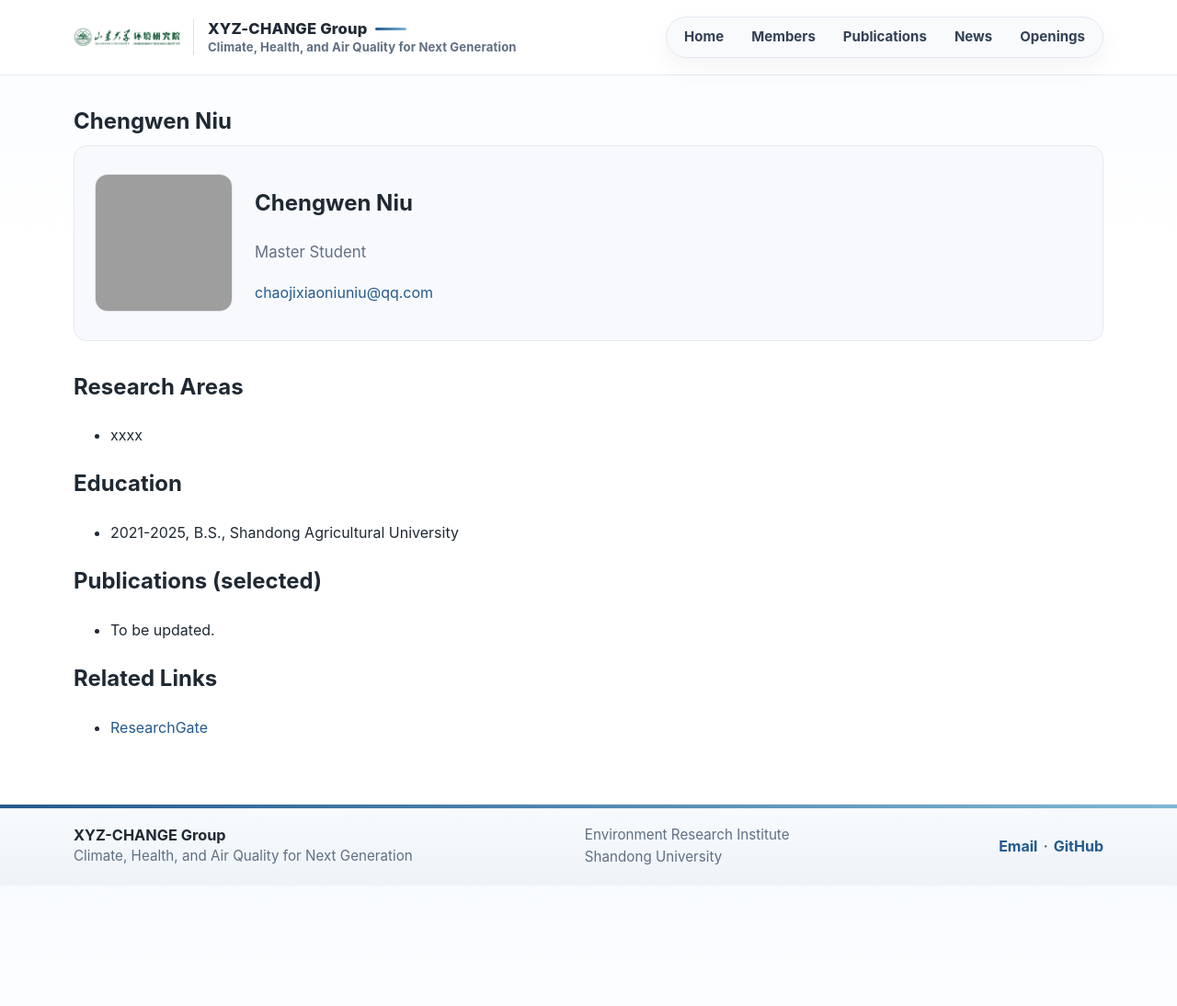
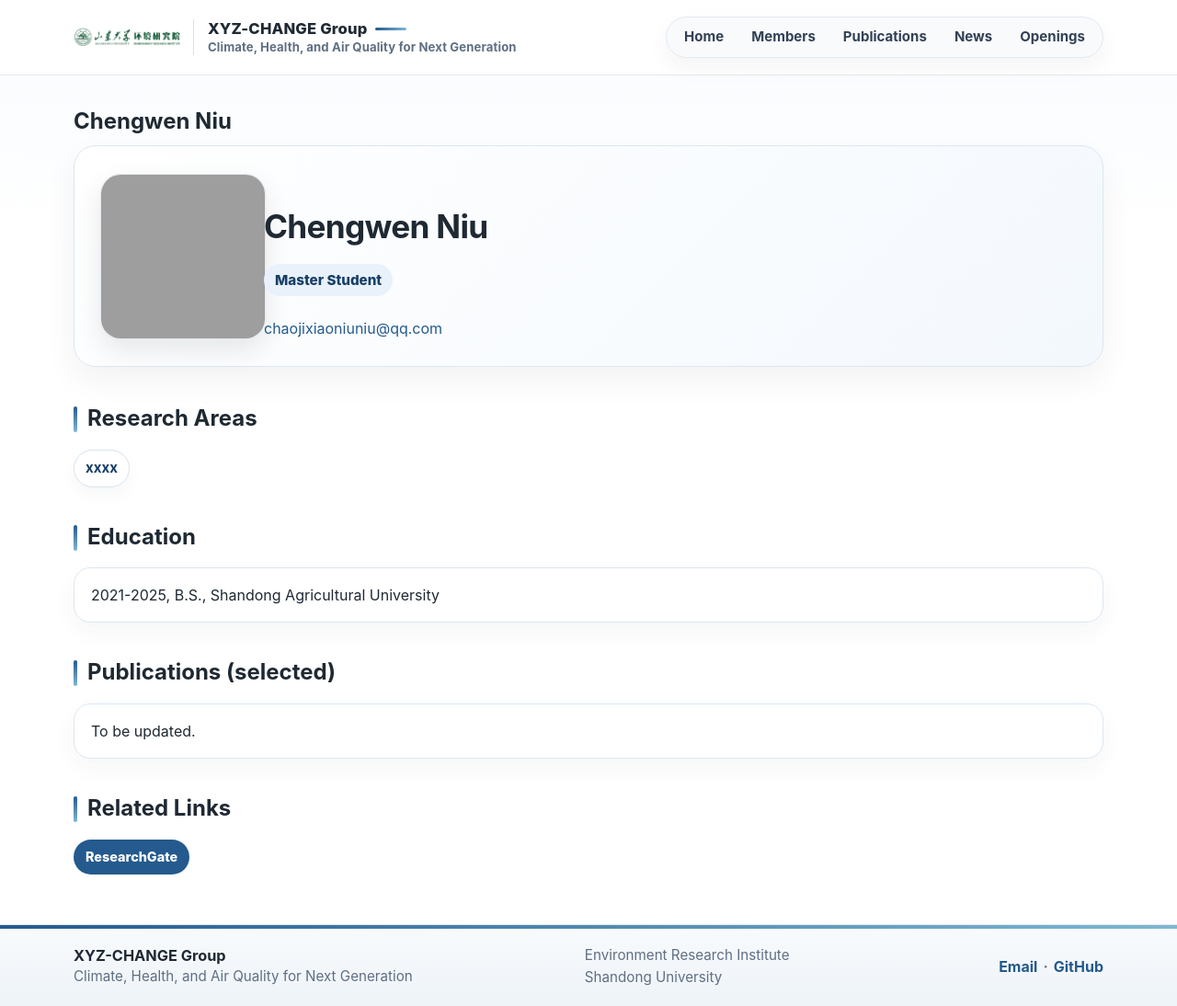
Before and after one commit to MuJSh/xyz_CHANGE, a Jekyll site: the page built from _pages/chengwen-niu.md, in a window 1280 px wide and 1094 px high. Shown: the whole window at 92% size. Built offline with Jekyll 4.4.1, drawn with Linux system fonts in a browser that asks for light colours.

Commit message:
Add profile page visual styling

```diff
--- a/assets/css/research-areas.css
+++ b/assets/css/research-areas.css
@@ -427,6 +427,136 @@
   line-height: 1.5;
 }
 
+.profile-hero {
+  align-items: center;
+  gap: 28px;
+  margin-bottom: 36px;
+  padding: 28px;
+  border: 1px solid #dce7f1;
+  border-radius: 24px;
+  background: linear-gradient(135deg, #ffffff 0%, #f3f8fd 100%);
+  box-shadow: 0 14px 34px rgba(31, 41, 51, 0.06);
+}
+
+.profile-hero .profile-photo {
+  width: 180px;
+  height: 180px;
+  border-radius: 22px;
+  box-shadow: 0 12px 28px rgba(31, 41, 51, 0.10);
+}
+
+.profile-hero h1 {
+  margin-bottom: 12px;
+  font-size: 2.2rem;
+  letter-spacing: -0.02em;
+}
+
+.profile-hero .profile-title {
+  display: inline-flex;
+  margin: 0 0 14px;
+  padding: 5px 12px;
+  border-radius: 999px;
+  background: #e9f1fa;
+  color: #183f66;
+  font-size: 0.95rem;
+  font-weight: 800;
+}
+
+.profile-hero p {
+  margin: 8px 0 0;
+}
+
+.profile-hero + #research-areas,
+.profile-hero ~ #education,
+.profile-hero ~ #publications-selected,
+.profile-hero ~ #related-links {
+  position: relative;
+  margin-top: 34px;
+  margin-bottom: 14px;
+  padding-left: 15px;
+  color: #1f2933;
+}
+
+.profile-hero + #research-areas::before,
+.profile-hero ~ #education::before,
+.profile-hero ~ #publications-selected::before,
+.profile-hero ~ #related-links::before {
+  content: "";
+  position: absolute;
+  left: 0;
+  top: 7px;
+  width: 4px;
+  height: 28px;
+  border-radius: 999px;
+  background: linear-gradient(180deg, #245a8d 0%, #7fb7d4 100%);
+}
+
+.profile-hero + #research-areas + ul {
+  display: flex;
+  flex-wrap: wrap;
+  gap: 10px;
+  margin: 0 0 28px;
+  padding: 0;
+  list-style: none;
+}
+
+.profile-hero + #research-areas + ul li {
+  display: inline-flex;
+  align-items: center;
+  padding: 7px 12px;
+  border: 1px solid #d8e3ed;
+  border-radius: 999px;
+  background: #ffffff;
+  color: #183f66;
+  font-size: 0.94rem;
+  font-weight: 700;
+  box-shadow: 0 8px 18px rgba(31, 41, 51, 0.04);
+}
+
+.profile-hero ~ #education + ul,
+.profile-hero ~ #publications-selected + ul {
+  display: grid;
+  gap: 14px;
+  margin: 0 0 28px;
+  padding: 0;
+  list-style: none;
+}
+
+.profile-hero ~ #education + ul li,
+.profile-hero ~ #publications-selected + ul li {
+  padding: 16px 18px;
+  border: 1px solid #dce7f1;
+  border-radius: 18px;
+  background: #ffffff;
+  box-shadow: 0 10px 26px rgba(31, 41, 51, 0.045);
+}
+
+.profile-hero ~ #related-links + ul {
+  display: flex;
+  flex-wrap: wrap;
+  gap: 10px;
+  margin: 0;
+  padding: 0;
+  list-style: none;
+}
+
+.profile-hero ~ #related-links + ul li a {
+  display: inline-flex;
+  align-items: center;
+  justify-content: center;
+  padding: 7px 13px;
+  border-radius: 999px;
+  background: #245a8d;
+  color: #ffffff;
+  font-size: 0.9rem;
+  font-weight: 800;
+}
+
+.profile-hero ~ #related-links + ul li a:hover {
+  background: #183f66;
+  text-decoration: none;
+}
+
 @media (max-width: 900px) {
   .members-card-grid,
   .alumni-card-grid {
@@ -474,6 +604,16 @@
   .alumni-card-grid {
     grid-template-columns: 1fr;
   }
+
+  .profile-hero {
+    grid-template-columns: 1fr;
+    padding: 24px;
+  }
+
+  .profile-hero .profile-photo {
+    width: 150px;
+    height: 150px;
+  }
 }
 
-/* members page redesign */
+/* profile page redesign */
```
